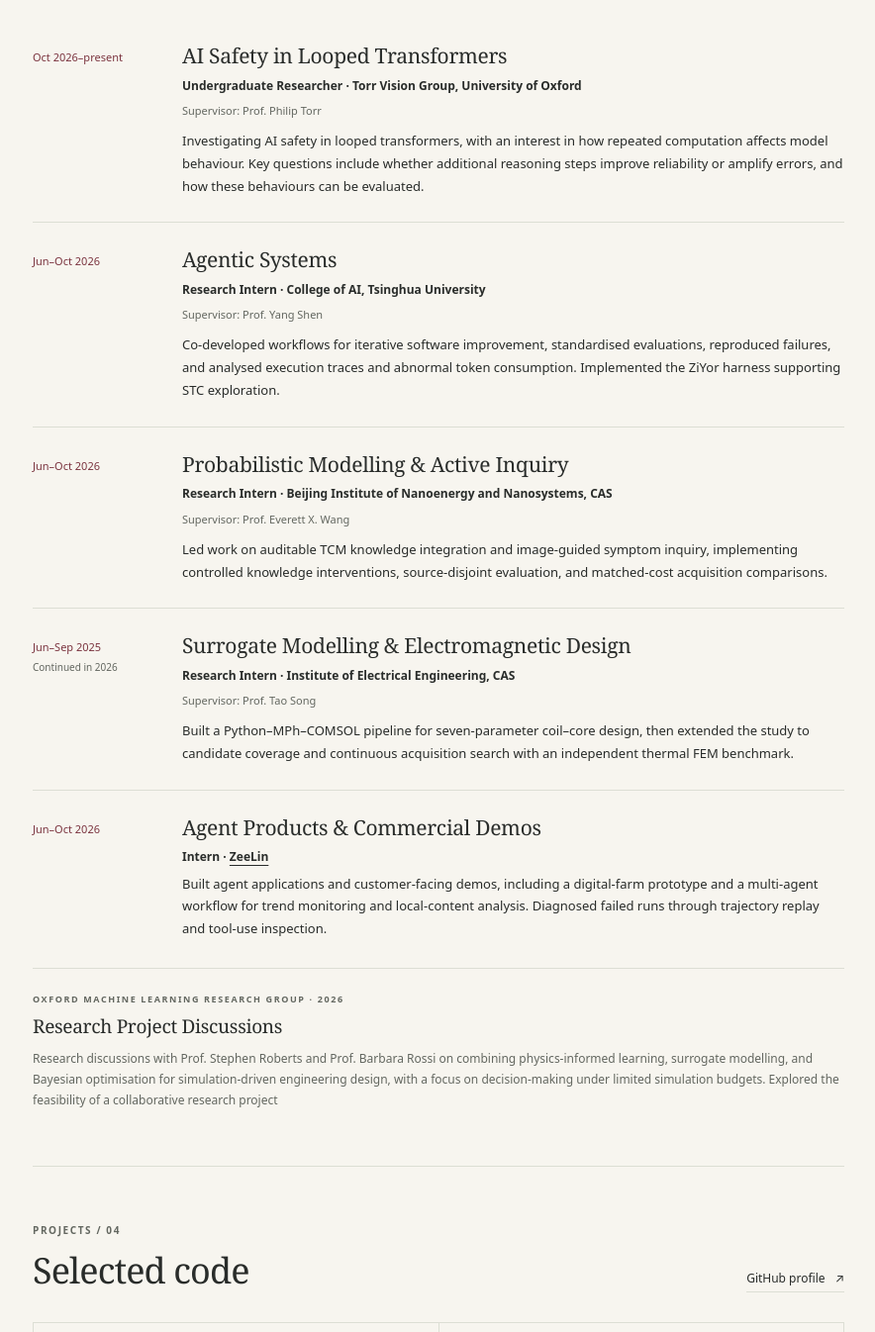
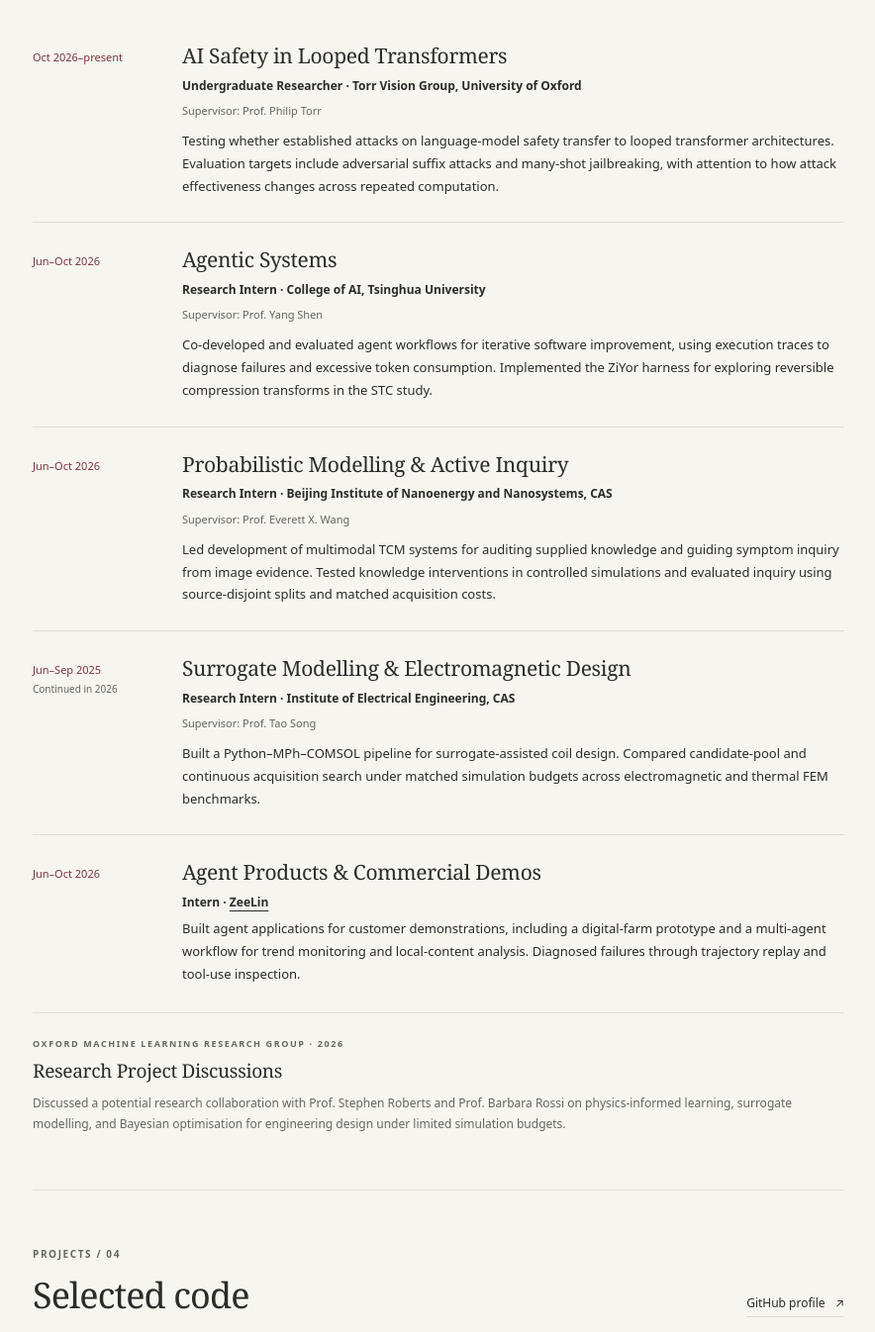
Before and after one commit to YuchengLiu0424/YuchengLiu0424.github.io, a plain HTML site: page index.html in a window 1280 px wide. Shown: the part 5144-6490 px from the top of the page at 99% size, without its empty margins (341-1225 px from the left). Drawn offline with Linux system fonts and the light colour scheme.

Commit message:
Clarify safety attack transfer research and streamline experience descriptions

```diff
--- a/index.html
+++ b/index.html
@@ -157,17 +157,17 @@
       <section id="experience" aria-labelledby="experience-title">
         <div class="section-heading"><div><p class="eyebrow">Experience / 03</p><h2 id="experience-title">Research & engineering</h2></div></div>
         <div class="experience-list">
-          <article class="experience-entry"><p class="date">Oct 2026–present</p><div><h3>AI Safety in Looped Transformers</h3><p class="role">Undergraduate Researcher · Torr Vision Group, University of Oxford</p><p class="supervisor">Supervisor: Prof. Philip Torr</p><p>Investigating AI safety in looped transformers, with an interest in how repeated computation affects model behaviour. Key questions include whether additional reasoning steps improve reliability or amplify errors, and how these behaviours can be evaluated.</p></div></article>
-          <article class="experience-entry"><p class="date">Jun–Oct 2026</p><div><h3>Agentic Systems</h3><p class="role">Research Intern · College of AI, Tsinghua University</p><p class="supervisor">Supervisor: Prof. Yang Shen</p><p>Co-developed workflows for iterative software improvement, standardised evaluations, reproduced failures, and analysed execution traces and abnormal token consumption. Implemented the ZiYor harness supporting STC exploration.</p></div></article>
-          <article class="experience-entry"><p class="date">Jun–Oct 2026</p><div><h3>Probabilistic Modelling & Active Inquiry</h3><p class="role">Research Intern · Beijing Institute of Nanoenergy and Nanosystems, CAS</p><p class="supervisor">Supervisor: Prof. Everett X. Wang</p><p>Led work on auditable TCM knowledge integration and image-guided symptom inquiry, implementing controlled knowledge interventions, source-disjoint evaluation, and matched-cost acquisition comparisons.</p></div></article>
-          <article class="experience-entry"><p class="date">Jun–Sep 2025<br><span>Continued in 2026</span></p><div><h3>Surrogate Modelling & Electromagnetic Design</h3><p class="role">Research Intern · Institute of Electrical Engineering, CAS</p><p class="supervisor">Supervisor: Prof. Tao Song</p><p>Built a Python–MPh–COMSOL pipeline for seven-parameter coil–core design, then extended the study to candidate coverage and continuous acquisition search with an independent thermal FEM benchmark.</p></div></article>
-          <article class="experience-entry"><p class="date">Jun–Oct 2026</p><div><h3>Agent Products & Commercial Demos</h3><p class="role">Intern · <a href="https://www.zeelin.cn/">ZeeLin</a></p><p>Built agent applications and customer-facing demos, including a digital-farm prototype and a multi-agent workflow for trend monitoring and local-content analysis. Diagnosed failed runs through trajectory replay and tool-use inspection.</p></div></article>
+          <article class="experience-entry"><p class="date">Oct 2026–present</p><div><h3>AI Safety in Looped Transformers</h3><p class="role">Undergraduate Researcher · Torr Vision Group, University of Oxford</p><p class="supervisor">Supervisor: Prof. Philip Torr</p><p>Testing whether established attacks on language-model safety transfer to looped transformer architectures. Evaluation targets include adversarial suffix attacks and many-shot jailbreaking, with attention to how attack effectiveness changes across repeated computation.</p></div></article>
+          <article class="experience-entry"><p class="date">Jun–Oct 2026</p><div><h3>Agentic Systems</h3><p class="role">Research Intern · College of AI, Tsinghua University</p><p class="supervisor">Supervisor: Prof. Yang Shen</p><p>Co-developed and evaluated agent workflows for iterative software improvement, using execution traces to diagnose failures and excessive token consumption. Implemented the ZiYor harness for exploring reversible compression transforms in the STC study.</p></div></article>
+          <article class="experience-entry"><p class="date">Jun–Oct 2026</p><div><h3>Probabilistic Modelling & Active Inquiry</h3><p class="role">Research Intern · Beijing Institute of Nanoenergy and Nanosystems, CAS</p><p class="supervisor">Supervisor: Prof. Everett X. Wang</p><p>Led development of multimodal TCM systems for auditing supplied knowledge and guiding symptom inquiry from image evidence. Tested knowledge interventions in controlled simulations and evaluated inquiry using source-disjoint splits and matched acquisition costs.</p></div></article>
+          <article class="experience-entry"><p class="date">Jun–Sep 2025<br><span>Continued in 2026</span></p><div><h3>Surrogate Modelling & Electromagnetic Design</h3><p class="role">Research Intern · Institute of Electrical Engineering, CAS</p><p class="supervisor">Supervisor: Prof. Tao Song</p><p>Built a Python–MPh–COMSOL pipeline for surrogate-assisted coil design. Compared candidate-pool and continuous acquisition search under matched simulation budgets across electromagnetic and thermal FEM benchmarks.</p></div></article>
+          <article class="experience-entry"><p class="date">Jun–Oct 2026</p><div><h3>Agent Products & Commercial Demos</h3><p class="role">Intern · <a href="https://www.zeelin.cn/">ZeeLin</a></p><p>Built agent applications for customer demonstrations, including a digital-farm prototype and a multi-agent workflow for trend monitoring and local-content analysis. Diagnosed failures through trajectory replay and tool-use inspection.</p></div></article>
 
         </div>
         <aside class="project-discussion" aria-labelledby="discussion-title">
           <p class="label">Oxford Machine Learning Research Group · 2026</p>
           <h3 id="discussion-title">Research Project Discussions</h3>
-          <p>Research discussions with Prof. Stephen Roberts and Prof. Barbara Rossi on combining physics-informed learning, surrogate modelling, and Bayesian optimisation for simulation-driven engineering design, with a focus on decision-making under limited simulation budgets. Explored the feasibility of a collaborative research project</p>
+          <p>Discussed a potential research collaboration with Prof. Stephen Roberts and Prof. Barbara Rossi on physics-informed learning, surrogate modelling, and Bayesian optimisation for engineering design under limited simulation budgets.</p>
         </aside>
       </section>
       <section id="projects" aria-labelledby="projects-title">
```
